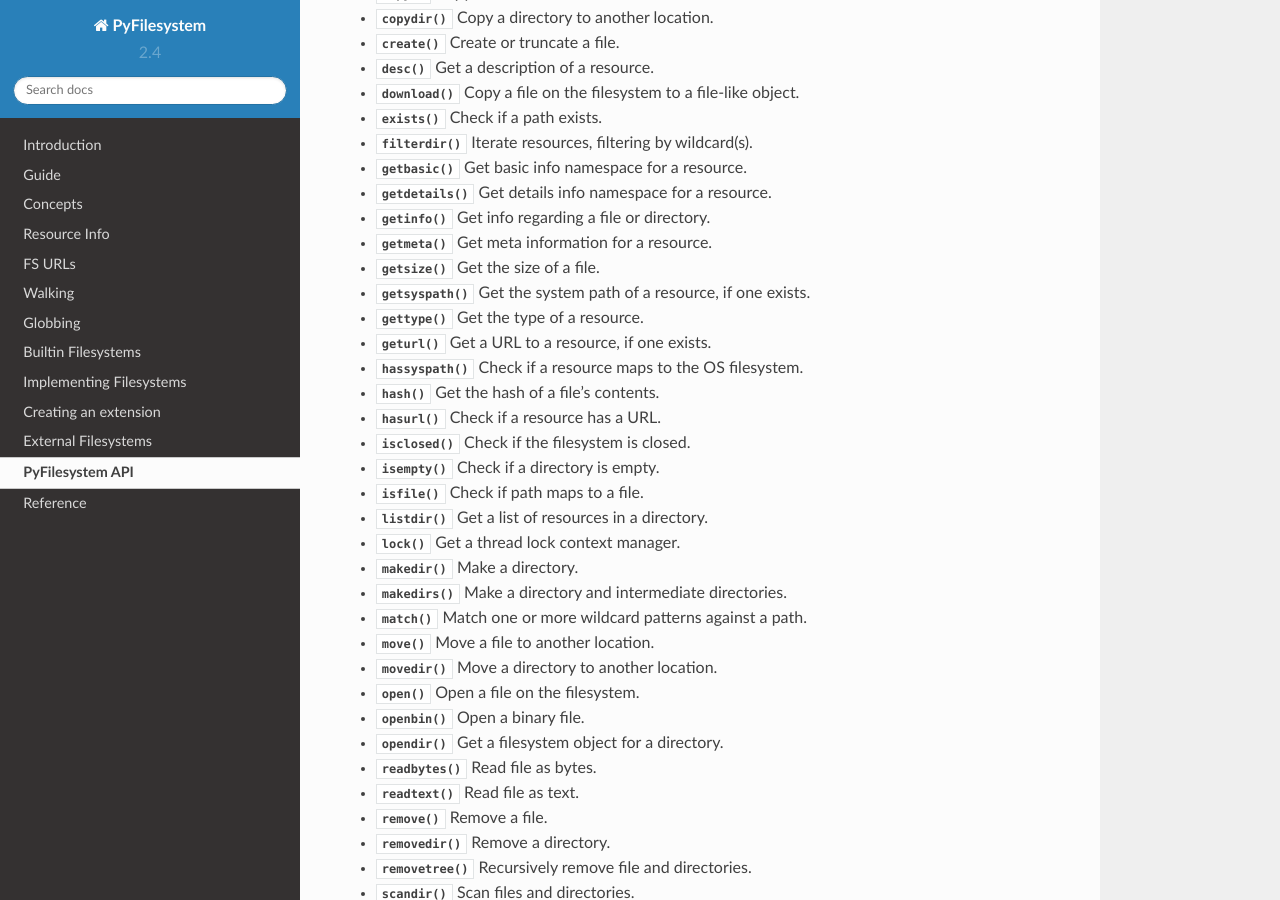
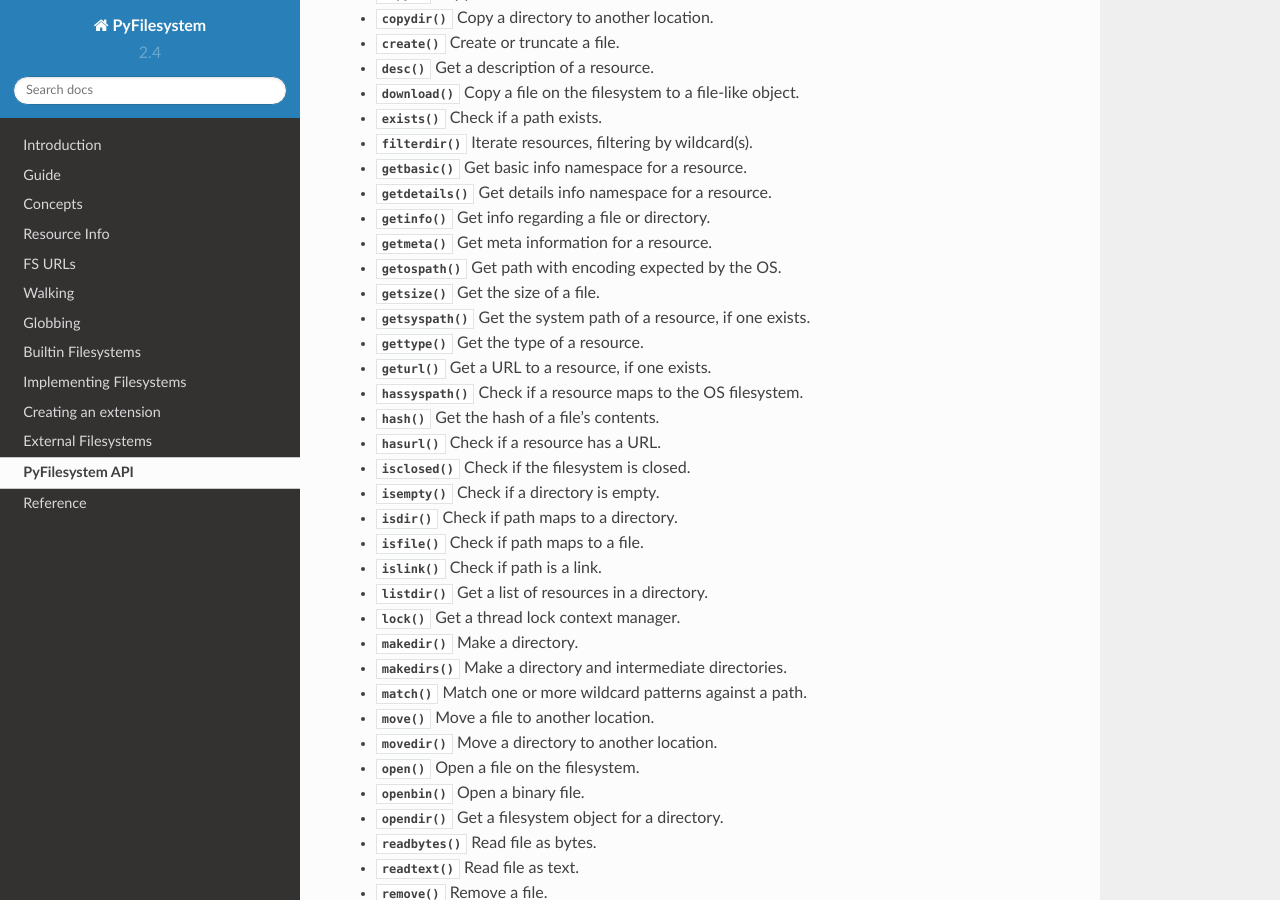
Before and after one commit to PyFilesystem/pyfilesystem2, a Sphinx documentation site: the page built from docs/source/interface.rst, in a window 1280 px wide and 900 px high, scrolled down 327 px. Built offline with Sphinx 7.4.7 and the Read the Docs theme 2.0.0, drawn with Linux system fonts in a browser that asks for light colours.

Commit message:
update missing methods from docs

```diff
--- a/docs/source/implementers.rst
+++ b/docs/source/implementers.rst
@@ -94,6 +94,7 @@
 * :meth:`~fs.base.FS.exists`
 * :meth:`~fs.base.FS.filterdir`
 * :meth:`~fs.base.FS.getmeta`
+* :meth:`~fs.base.FS.getospath`
 * :meth:`~fs.base.FS.getsize`
 * :meth:`~fs.base.FS.getsyspath`
 * :meth:`~fs.base.FS.gettype`
@@ -102,7 +103,9 @@
 * :meth:`~fs.base.FS.hasurl`
 * :meth:`~fs.base.FS.isclosed`
 * :meth:`~fs.base.FS.isempty`
+* :meth:`~fs.base.FS.isdir`
 * :meth:`~fs.base.FS.isfile`
+* :meth:`~fs.base.FS.islink`
 * :meth:`~fs.base.FS.lock`
 * :meth:`~fs.base.FS.makedirs`
 * :meth:`~fs.base.FS.move`
--- a/docs/source/interface.rst
+++ b/docs/source/interface.rst
@@ -20,6 +20,7 @@
 * :meth:`~fs.base.FS.getdetails` Get details info namespace for a resource.
 * :meth:`~fs.base.FS.getinfo` Get info regarding a file or directory.
 * :meth:`~fs.base.FS.getmeta` Get meta information for a resource.
+* :meth:`~fs.base.FS.getospath` Get path with encoding expected by the OS.
 * :meth:`~fs.base.FS.getsize` Get the size of a file.
 * :meth:`~fs.base.FS.getsyspath` Get the system path of a resource, if one exists.
 * :meth:`~fs.base.FS.gettype` Get the type of a resource.
@@ -29,7 +30,9 @@
 * :meth:`~fs.base.FS.hasurl` Check if a resource has a URL.
 * :meth:`~fs.base.FS.isclosed` Check if the filesystem is closed.
 * :meth:`~fs.base.FS.isempty` Check if a directory is empty.
+* :meth:`~fs.base.FS.isdir` Check if path maps to a directory.
 * :meth:`~fs.base.FS.isfile` Check if path maps to a file.
+* :meth:`~fs.base.FS.islink` Check if path is a link.
 * :meth:`~fs.base.FS.listdir` Get a list of resources in a directory.
 * :meth:`~fs.base.FS.lock` Get a thread lock context manager.
 * :meth:`~fs.base.FS.makedir` Make a directory.
```
